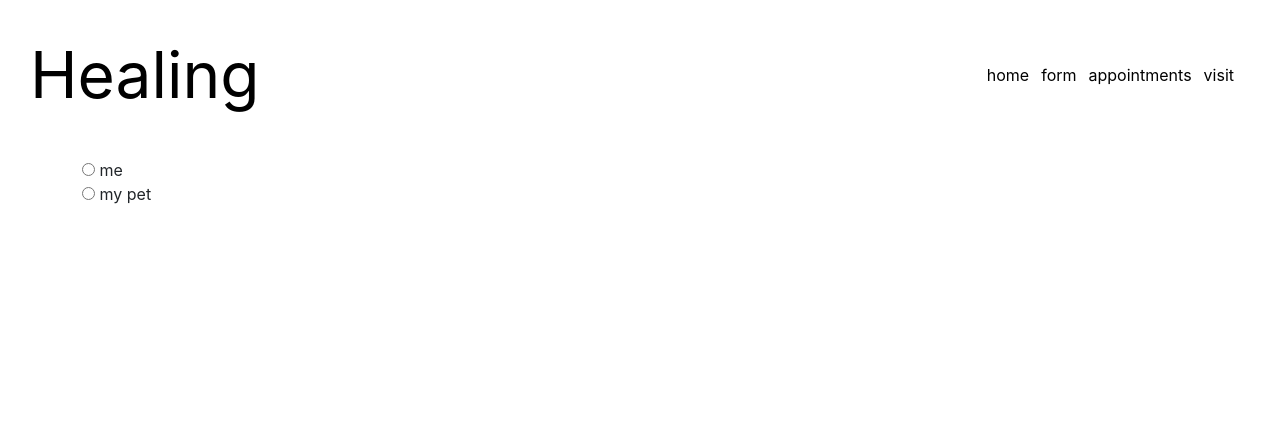
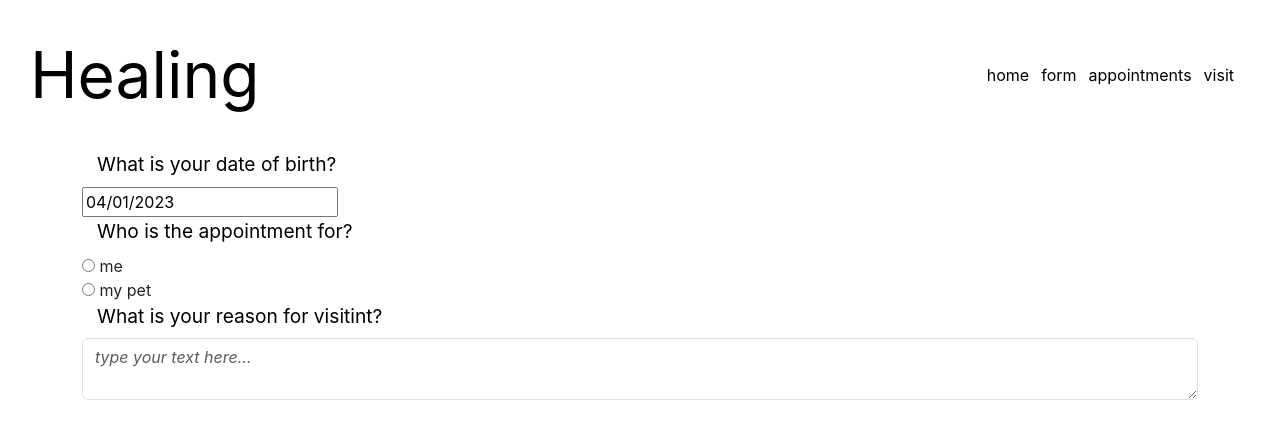
Before and after one commit to Saidou25/Healing, a React (Create React App) app in the folder client/: page /Visit in a window 1280 px wide. Shown: the top 438 px of the page. Built offline with nearby package versions, Linux system fonts and the light colour scheme.

Commit message:
created a birthdate component and used react datepicker. The goal is to get the birthdate from patient. the component is exported to and displayed in visit.

```diff
--- a/client/package.json
+++ b/client/package.json
@@ -10,6 +10,7 @@
     "@testing-library/user-event": "^13.5.0",
     "date-fns": "^2.29.3",
     "graphql": "^16.6.0",
+    "lodash.range": "^3.2.0",
     "prop-types": "^15.8.1",
     "react": "^18.2.0",
     "react-datepicker": "^4.11.0",
--- a/client/src/components/Appointments/index.jsx
+++ b/client/src/components/Appointments/index.jsx
@@ -5,7 +5,7 @@ import { QUERY_DATES } from '../../utils/queries';
 import DateList from '../DateList';
 import DatePicker from "react-datepicker";
 import './index.css';
-import 'react-datepicker/dist/react-datepicker-cssmodules.css'
+import 'react-datepicker/dist/react-datepicker-cssmodules.css';
 
 import "react-datepicker/dist/react-datepicker.css";
 import { parseISO, setHours, setMinutes } from 'date-fns';
--- /dev/null
+++ b/client/src/components/BirthDate/index.jsx
@@ -0,0 +1,82 @@
+import React, { useState } from 'react';
+import DatePicker from 'react-datepicker';
+import 'react-datepicker/dist/react-datepicker-cssmodules.css';
+import range from "lodash/range";
+import { getMonth, getYear } from 'date-fns';
+
+const BirthDate = () => {
+
+    const [startDate, setStartDate] = useState(new Date());
+    const years = range(1930, getYear(new Date()) + 1, 1);
+    const months = [
+        "January",
+        "February",
+        "March",
+        "April",
+        "May",
+        "June",
+        "July",
+        "August",
+        "September",
+        "October",
+        "November",
+        "December",
+    ];
+
+    return (
+        <DatePicker
+            renderCustomHeader={({
+                date,
+                changeYear,
+                changeMonth,
+                decreaseMonth,
+                increaseMonth,
+                prevMonthButtonDisabled,
+                nextMonthButtonDisabled,
+            }) => (
+                <div
+                    style={{
+                        margin: 10,
+                        display: "flex",
+                        justifyContent: "center",
+                    }}
+                >
+                    <button onClick={decreaseMonth} disabled={prevMonthButtonDisabled}>
+                        {"<"}
+                    </button>
+                    <select
+                        value={getYear(date)}
+                        onChange={({ target: { value } }) => changeYear(value)}
+                    >
+                        {years.map((option) => (
+                            <option key={option} value={option}>
+                                {option}
+                            </option>
+                        ))}
+                    </select>
+
+                    <select
+                        value={months[getMonth(date)]}
+                        onChange={({ target: { value } }) =>
+                            changeMonth(months.indexOf(value))
+                        }
+                    >
+                        {months.map((option) => (
+                            <option key={option} value={option}>
+                                {option}
+                            </option>
+                        ))}
+                    </select>
+
+                    <button onClick={increaseMonth} disabled={nextMonthButtonDisabled}>
+                        {">"}
+                    </button>
+                </div>
+            )}
+            selected={startDate}
+            onChange={(date) => setStartDate(date)}
+        />
+    );
+};
+
+export default BirthDate;
--- a/client/src/components/Visit/index.jsx
+++ b/client/src/components/Visit/index.jsx
@@ -1,26 +1,37 @@
 import React, { useState } from 'react';
+import BirthDate from '../BirthDate';
+
+
 
 
 const Visit = () => {
 
-    // const [birthdate, setBirthDate] = useState("");
+
     const [mepet, setMePet] = useState();
+    const [reason, setReason] = useState("");
 
-    // const [reason, setReason] = useState("");
 
 
     const handleChange = (e) => {
-        //     e.preventDefault();
+            // e.preventDefault();
         setMePet(e.target.value);
-console.log(mepet);
+        console.log(mepet);
+        const { name, value } = e.target;
+
+        if (name === 'reason') {
+            setReason(value);
+            console.log(reason);
+        }
 
     };
 
     return (
         <div className='container'>
-            <h1>{mepet}</h1>
+             <label for="exampleFormControlTextarea1" className="form-label">What is your date of birth?</label><br />
+            <BirthDate />
             <form>
                 <div>
+                <label for="exampleFormControlTextarea1" className="form-label">Who is the appointment for?</label><br />
                     <input
                         type="radio"
                         name="mepet"
@@ -36,6 +47,14 @@ console.log(mepet);
                         checked={mepet === 'my pet'}
                         onChange={handleChange} /> my pet
                 </div>
+                <div>
+                    <label for="exampleFormControlTextarea1" className="form-label">What is your reason for visitint?</label>
+                    <textarea className="form-control"
+                    name="reason"
+                    placeholder='type your text here...'
+                    onChange={handleChange}></textarea>
+
+                </div>
             </form>
         </div>
     )
```
Also changed, not shown: client/src/components/BirthDate/index.css (added), 1 other file (tests, documents, lock files or other folders).
